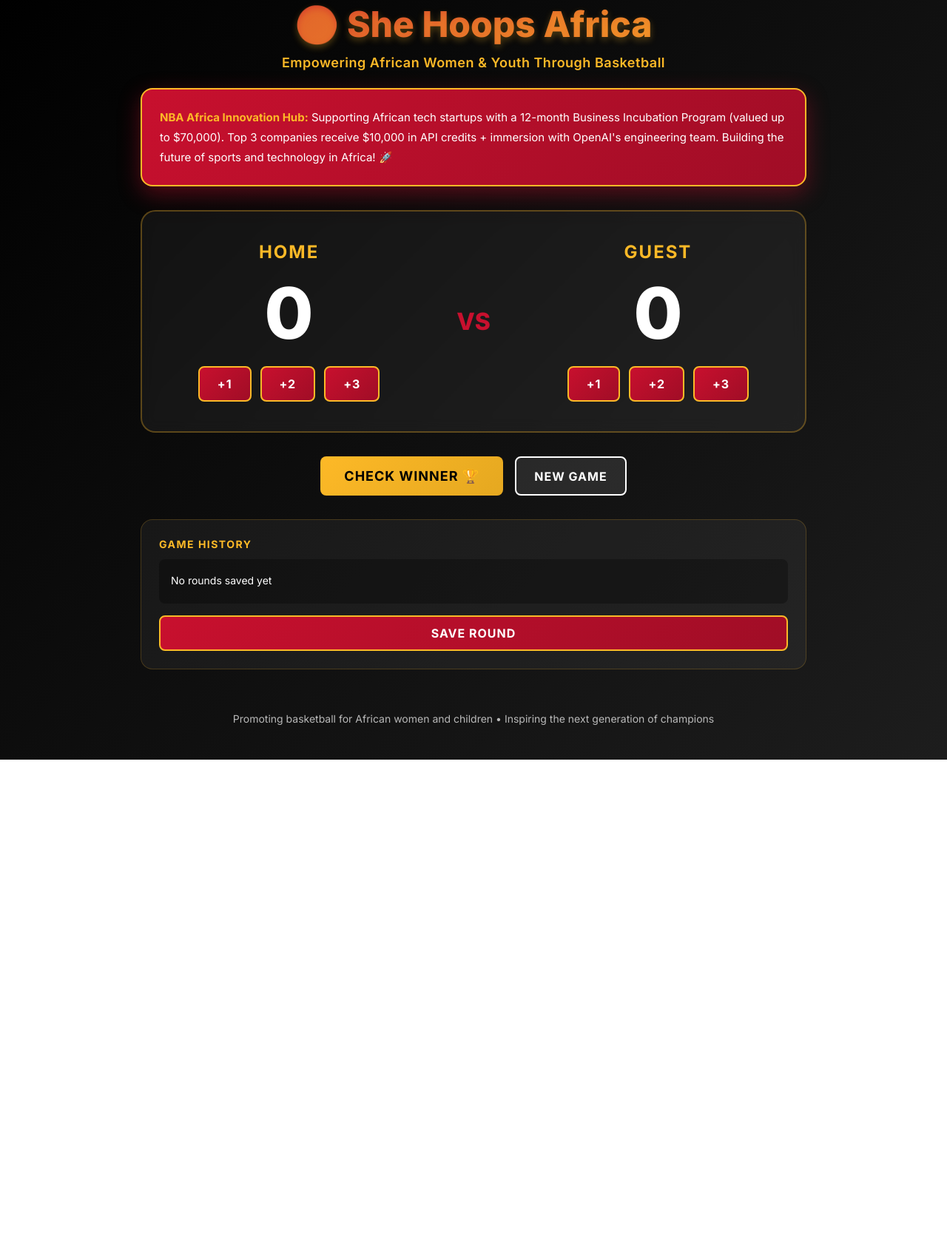
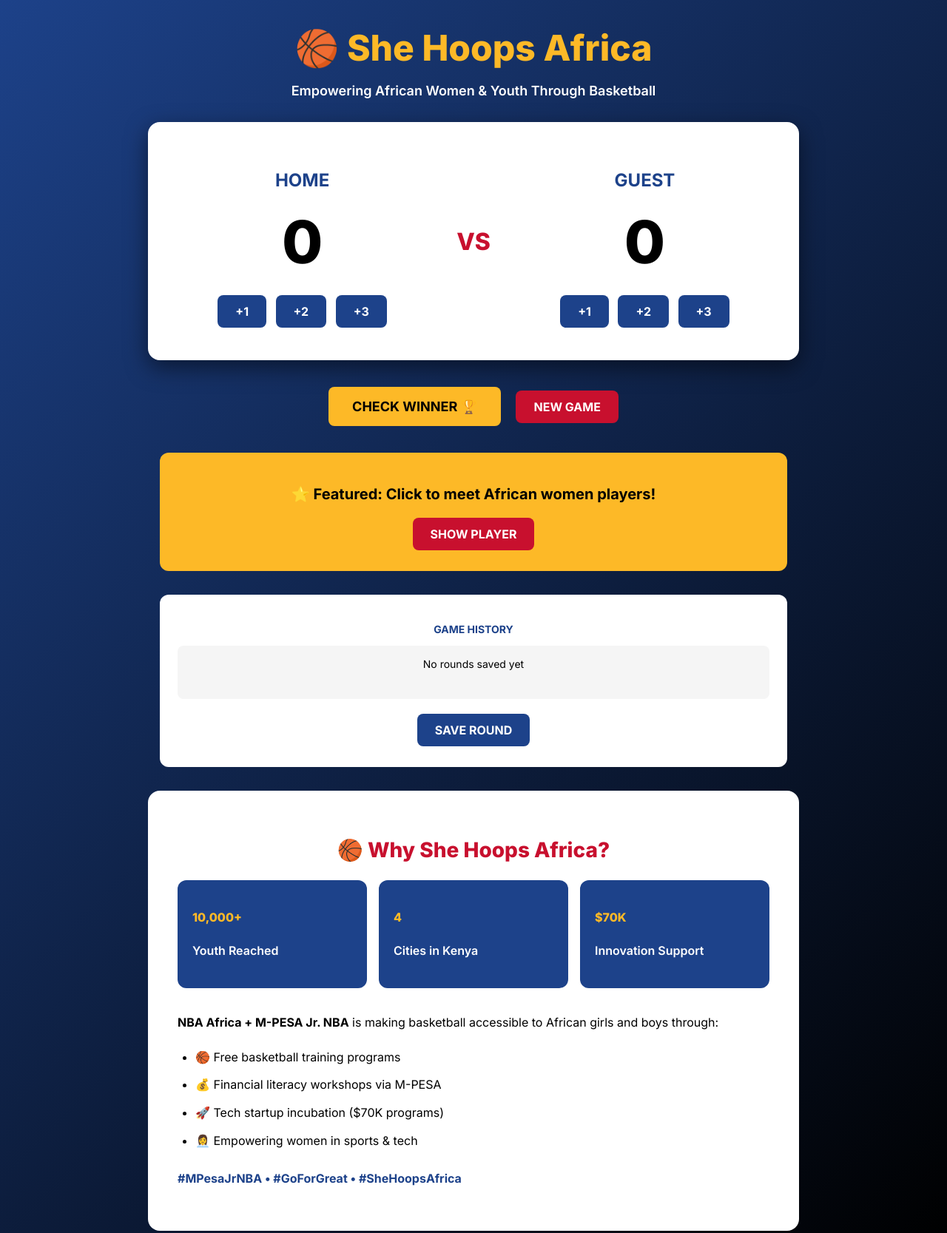
Before and after one commit to SheillaO/She-Hoops-Africa, a website built with Vite: page index.html in a window 1280 px wide. Shown: the part 17-1684 px from the top of the page at 74% size. Before the commit the page ends 1044 px from the top, so only its background shows below. Built offline with nearby package versions, Linux system fonts and the light colour scheme.

Commit message:
Reworked the html and css

```diff
--- a/index.css
+++ b/index.css
@@ -1,273 +1,256 @@
-:root {
-    --nba-red: #C8102E;
-    --nba-black: #000000;
-    --nba-gold: #FDB927;
-    --nba-white: #FFFFFF;
-    --nba-gray: #1D1D1D;
-}
-
-* {
+/* NBA Africa Colors - Balanced! */
+body {
     margin: 0;
-    padding: 0;
-    box-sizing: border-box;
-}
-
-body {
-    font-family: 'Inter', -apple-system, BlinkMacSystemFont, 'Segoe UI', Roboto, sans-serif;
-    background: linear-gradient(135deg, var(--nba-black) 0%, var(--nba-gray) 100%);
-    min-height: 100vh;
     padding: 20px;
-    color: var(--nba-white);
-}
-
-/* Hero Section */
-.hero-section {
+    font-family: 'Inter', Arial, sans-serif;
+    background: linear-gradient(135deg, #1D428A 0%, #000000 100%); /* Science Blue to Black */
+    color: white;
     text-align: center;
-    margin-bottom: 24px;
 }
 
 h1 {
     font-size: 48px;
     font-weight: 800;
-    background: linear-gradient(135deg, var(--nba-red) 0%, var(--nba-gold) 100%);
-    -webkit-background-clip: text;
-    -webkit-text-fill-color: transparent;
-    background-clip: text;
-    margin-bottom: 12px;
-    text-shadow: 0 4px 10px rgba(253, 185, 39, 0.3);
+    color: #FDB927; /* Gold */
+    margin-bottom: 8px;
 }
 
 .tagline {
     font-size: 18px;
-    color: var(--nba-gold);
+    color: white;
     font-weight: 600;
-    letter-spacing: 0.5px;
+    margin-bottom: 32px;
 }
 
-/* Mission Box */
-.mission-box {
-    background: linear-gradient(135deg, var(--nba-red) 0%, #a00d26 100%);
+/* Scoreboard */
+.container {
+    display: flex;
+    justify-content: center;
+    gap: 40px;
+    max-width: 800px;
+    margin: 0 auto 32px;
+    background: white; /* WHITE background */
+    padding: 40px;
     border-radius: 16px;
-    padding: 24px;
-    margin: 0 auto 32px;
-    max-width: 900px;
-    box-shadow: 0 10px 30px rgba(200, 16, 46, 0.4);
-    border: 2px solid var(--nba-gold);
+    box-shadow: 0 10px 30px rgba(0, 0, 0, 0.5);
 }
 
-.mission-box p {
-    font-size: 15px;
-    line-height: 1.8;
-    color: var(--nba-white);
-}
-
-.mission-box strong {
-    color: var(--nba-gold);
-    font-weight: 700;
-}
-
-/* Scoreboard Container */
-.scoreboard-container {
-    display: flex;
-    justify-content: center;
-    align-items: center;
-    gap: 40px;
-    max-width: 900px;
-    margin: 0 auto 32px;
-    background: rgba(255, 255, 255, 0.05);
-    backdrop-filter: blur(10px);
-    border-radius: 20px;
-    padding: 40px 32px;
-    border: 2px solid rgba(253, 185, 39, 0.3);
-}
-
-.team-section {
-    text-align: center;
+.team-box {
     flex: 1;
 }
 
 h3 {
     font-size: 24px;
     font-weight: 700;
-    color: var(--nba-gold);
-    margin-bottom: 20px;
+    color: #1D428A; /* Science Blue */
+    margin-bottom: 16px;
     text-transform: uppercase;
-    letter-spacing: 2px;
 }
 
 .score {
-    font-size: 96px;
+    font-size: 80px;
     font-weight: 800;
-    color: var(--nba-white);
-    margin-bottom: 24px;
-    line-height: 1;
-    transition: all 0.3s ease;
+    color: #000000; /* Black */
+    margin: 20px 0;
 }
 
-/* Winning team highlights */
+/* Winning team gets gold */
 .score.winning {
-    color: var(--nba-gold);
-    text-shadow: 0 0 20px rgba(253, 185, 39, 0.6);
-    transform: scale(1.1);
+    color: #FDB927; /* Gold */
 }
 
-.vs-divider {
+.vs {
     font-size: 32px;
     font-weight: 800;
-    color: var(--nba-red);
-    padding: 0 20px;
-}
-
-/* Buttons */
-.button-group {
-    display: flex;
-    gap: 12px;
-    justify-content: center;
+    color: #C8102E; /* Red */
+    align-self: center;
 }
 
 button {
-    background: linear-gradient(135deg, var(--nba-red) 0%, #a00d26 100%);
-    color: var(--nba-white);
-    border: 2px solid var(--nba-gold);
+    background: #1D428A; /* Science Blue */
+    color: white;
+    border: none;
     padding: 12px 24px;
     font-size: 16px;
     font-weight: 700;
-    font-family: 'Inter', sans-serif;
     border-radius: 8px;
     cursor: pointer;
-    transition: all 0.2s ease;
-    text-transform: uppercase;
-    letter-spacing: 1px;
+    margin: 4px;
+    font-family: 'Inter', sans-serif;
 }
 
 button:hover {
-    background: linear-gradient(135deg, var(--nba-gold) 0%, #e5a820 100%);
-    color: var(--nba-black);
-    transform: translateY(-2px);
-    box-shadow: 0 6px 20px rgba(253, 185, 39, 0.5);
+    background: #FDB927; /* Gold on hover */
+    color: #000000;
 }
 
-button:active {
-    transform: translateY(0);
-}
-
-/* Controls Section */
-.controls-section {
-    display: flex;
-    gap: 16px;
-    justify-content: center;
+/* Controls */
+.controls {
     margin-bottom: 32px;
-    flex-wrap: wrap;
 }
 
 .winner-btn {
-    background: linear-gradient(135deg, var(--nba-gold) 0%, #e5a820 100%);
-    color: var(--nba-black);
+    background: #FDB927; /* Gold */
+    color: #000000;
+    padding: 16px 32px;
     font-size: 18px;
-    padding: 16px 32px;
-    border: none;
+    margin-right: 12px;
 }
 
 .winner-btn:hover {
-    background: linear-gradient(135deg, #ffcf4b 0%, var(--nba-gold) 100%);
-    transform: scale(1.05);
+    background: #C8102E; /* Red on hover */
+    color: white;
 }
 
-.new-game-btn {
-    background: rgba(255, 255, 255, 0.1);
-    color: var(--nba-white);
-    border: 2px solid var(--nba-white);
+.new-btn {
+    background: #C8102E; /* Red */
+    color: white;
 }
 
-.new-game-btn:hover {
-    background: var(--nba-white);
-    color: var(--nba-black);
+.new-btn:hover {
+    background: #000000; /* Black on hover */
 }
 
-/* History Section */
-.history-section {
-    max-width: 900px;
+/* Featured Player */
+.featured-player {
+    max-width: 800px;
     margin: 0 auto 32px;
-    background: rgba(255, 255, 255, 0.05);
-    border-radius: 16px;
+    background: #FDB927; /* Gold */
     padding: 24px;
-    border: 1px solid rgba(253, 185, 39, 0.2);
+    border-radius: 12px;
+    color: #000000;
 }
 
-.history-label {
+#featured-player {
+    font-size: 20px;
+    font-weight: 700;
+    margin-bottom: 16px;
+}
+
+.player-btn {
+    background: #C8102E; /* Red */
+    color: white;
+}
+
+.player-btn:hover {
+    background: #1D428A; /* Science Blue on hover */
+}
+
+/* History */
+.history {
+    max-width: 800px;
+    margin: 0 auto 32px;
+    background: white; /* WHITE */
+    color: #000000;
+    padding: 24px;
+    border-radius: 12px;
+}
+
+.label {
     font-size: 14px;
     font-weight: 700;
-    color: var(--nba-gold);
+    color: #1D428A; /* Science Blue */
     text-transform: uppercase;
-    letter-spacing: 1.5px;
     margin-bottom: 12px;
 }
 
-.history-text {
-    background: rgba(0, 0, 0, 0.3);
+#save-el {
+    background: #f5f5f5;
+    padding: 16px;
     border-radius: 8px;
-    padding: 16px;
-    min-height: 60px;
+    min-height: 40px;
+    margin-bottom: 16px;
     font-size: 14px;
-    color: var(--nba-white);
+}
+
+/* Mission */
+.mission {
+    max-width: 800px;
+    margin: 0 auto;
+    background: white; /* WHITE */
+    color: #000000;
+    padding: 40px;
+    border-radius: 16px;
+}
+
+.mission h2 {
+    font-size: 28px;
+    font-weight: 800;
+    color: #C8102E; /* Red */
+    margin-bottom: 24px;
+}
+
+.stats {
+    display: flex;
+    justify-content: space-around;
+    gap: 16px;
+    margin-bottom: 32px;
+}
+
+.stat-box {
+    background: #1D428A; /* Science Blue */
+    padding: 20px;
+    border-radius: 12px;
+    flex: 1;
+    color: white;
+}
+
+.stat-number {
+    font-size: 36px;
+    font-weight: 800;
+    color: #FDB927; /* Gold */
+    margin-bottom: 8px;
+}
+
+.stat-label {
+    font-size: 14px;
+    font-weight: 600;
+}
+
+.mission p {
+    font-size: 16px;
     line-height: 1.8;
     margin-bottom: 16px;
-    max-height: 150px;
-    overflow-y: auto;
+    text-align: left;
 }
 
-.save-btn {
-    width: 100%;
+.mission ul {
+    text-align: left;
+    margin: 20px 0;
+    padding-left: 24px;
 }
 
-/* Footer */
-footer {
-    text-align: center;
-    padding: 24px;
-    margin-top: 32px;
-}
-
-footer p {
-    color: rgba(255, 255, 255, 0.7);
-    font-size: 14px;
+.mission li {
+    font-size: 16px;
+    margin-bottom: 12px;
     line-height: 1.6;
 }
 
-/* Responsive Design */
+.hashtags {
+    font-weight: 700;
+    color: #1D428A; /* Science Blue */
+    font-size: 18px;
+    text-align: center;
+    margin-top: 24px;
+}
+
+/* Mobile */
 @media (max-width: 768px) {
-    h1 {
-        font-size: 36px;
+    .container {
+        flex-direction: column;
+        gap: 20px;
+        padding: 24px;
     }
 
-    .scoreboard-container {
-        flex-direction: column;
-        gap: 20px;
-        padding: 32px 24px;
-    }
-
-    .vs-divider {
+    .vs {
         transform: rotate(90deg);
-        padding: 20px 0;
     }
 
     .score {
-        font-size: 72px;
+        font-size: 60px;
     }
 
-    .button-group {
-        flex-direction: column;
-        width: 100%;
-    }
-
-    button {
-        width: 100%;
-    }
-
-    .controls-section {
+    .stats {
         flex-direction: column;
     }
-
-    .winner-btn, .new-game-btn {
-        width: 100%;
-    }
 }
--- a/index.html
+++ b/index.html
@@ -1,60 +1,79 @@
 <!DOCTYPE html>
-<html lang="en">
+<html>
     <head>
         <meta charset="UTF-8">
-    <meta name="viewport" content="width=device-width, initial-scale=1.0">
         <title>She Hoops Africa - Basketball Scoreboard</title>
         <link rel="stylesheet" href="index.css">
         <link href="https://fonts.googleapis.com/css2?family=Inter:wght@400;600;700;800&display=swap" rel="stylesheet">
     </head>
     <body>
-    <div class="hero-section">
         <h1>🏀 She Hoops Africa</h1>
         <p class="tagline">Empowering African Women & Youth Through Basketball</p>
-    </div>
 
-    <div class="mission-box">
-        <p><strong>NBA Africa Innovation Hub:</strong> Supporting African tech startups with a 12-month Business Incubation Program (valued up to $70,000). Top 3 companies receive $10,000 in API credits + immersion with OpenAI's engineering team. Building the future of sports and technology in Africa! 🚀</p>
-    </div>
-
-    <div class="scoreboard-container">
-        <div class="team-section">
+        <div class="container">
+            <div class="team-box">
                 <h3>HOME</h3>
                 <p id="points-el" class="score">0</p>
-            <div class="button-group">
                 <button onclick="add1point()">+1</button>
                 <button onclick="add2point()">+2</button>
                 <button onclick="add3point()">+3</button>
             </div>
-        </div>
 
-        <div class="vs-divider">VS</div>
+            <div class="vs">VS</div>
 
-        <div class="team-section">
+            <div class="team-box">
                 <h3>GUEST</h3>
                 <p id="point-el" class="score">0</p>
-            <div class="button-group">
                 <button onclick="add1points()">+1</button>
                 <button onclick="add2points()">+2</button>
                 <button onclick="add3points()">+3</button>
             </div>
         </div>
+
+        <div class="controls">
+            <button onclick="checkWinner()" class="winner-btn">CHECK WINNER 🏆</button>
+            <button onclick="newGame()" class="new-btn">NEW GAME</button>
         </div>
 
-    <div class="controls-section">
-        <button onclick="checkWinner()" class="winner-btn">CHECK WINNER 🏆</button>
-        <button onclick="newGame()" class="new-game-btn">NEW GAME</button>
+        <div class="featured-player">
+            <p id="featured-player">⭐ Featured: Click to meet African women players!</p>
+            <button onclick="showPlayer()" class="player-btn">SHOW PLAYER</button>
         </div>
 
-    <div class="history-section">
-        <p class="history-label">Game History</p>
-        <p id="save-el" class="history-text">No rounds saved yet</p>
-        <button onclick="save()" class="save-btn">SAVE ROUND</button>
+        <div class="history">
+            <p class="label">Game History</p>
+            <p id="save-el">No rounds saved yet</p>
+            <button onclick="save()">SAVE ROUND</button>
         </div>
 
-    <footer>
-        <p>Promoting basketball for African women and children • Inspiring the next generation of champions</p>
-    </footer>
+        <div class="mission">
+            <h2>🏀 Why She Hoops Africa?</h2>
+
+            <div class="stats">
+                <div class="stat-box">
+                    <p class="stat-number">10,000+</p>
+                    <p class="stat-label">Youth Reached</p>
+                </div>
+                <div class="stat-box">
+                    <p class="stat-number">4</p>
+                    <p class="stat-label">Cities in Kenya</p>
+                </div>
+                <div class="stat-box">
+                    <p class="stat-number">$70K</p>
+                    <p class="stat-label">Innovation Support</p>
+                </div>
+            </div>
+
+            <p><strong>NBA Africa + M-PESA Jr. NBA</strong> is making basketball accessible to African girls and boys through:</p>
+            <ul>
+                <li>🏀 Free basketball training programs</li>
+                <li>💰 Financial literacy workshops via M-PESA</li>
+                <li>🚀 Tech startup incubation ($70K programs)</li>
+                <li>👩‍💼 Empowering women in sports & tech</li>
+            </ul>
+
+            <p class="hashtags">#MPesaJrNBA • #GoForGreat • #SheHoopsAfrica</p>
+        </div>
 
         <script src="index.js"></script>
     </body>
--- a/index.js
+++ b/index.js
@@ -1,100 +1,121 @@
 //HOME POINTS//
-let mypoints = 0
-let pointsEl = document.getElementById("points-el")
+let mypoints = 0;
+let pointsEl = document.getElementById("points-el");
 
 function add1point() {
-    mypoints += 1
-    pointsEl.textContent = mypoints
-    updateLeadingTeam()
+  mypoints += 1;
+  pointsEl.textContent = mypoints;
+  updateLeadingTeam();
 }
 
 function add2point() {
-    mypoints += 2
-    pointsEl.textContent = mypoints
-    updateLeadingTeam()
+  mypoints += 2;
+  pointsEl.textContent = mypoints;
+  updateLeadingTeam();
 }
 
 function add3point() {
-    mypoints += 3
-    pointsEl.textContent = mypoints
-    updateLeadingTeam()
+  mypoints += 3;
+  pointsEl.textContent = mypoints;
+  updateLeadingTeam();
 }
 
 //GUEST POINTS//
-let mypoint = 0
-let pointEl = document.getElementById("point-el")
+let mypoint = 0;
+let pointEl = document.getElementById("point-el");
 
 function add1points() {
-    mypoint += 1
-    pointEl.textContent = mypoint
-    updateLeadingTeam()
+  mypoint += 1;
+  pointEl.textContent = mypoint;
+  updateLeadingTeam();
 }
 
 function add2points() {
-    mypoint += 2
-    pointEl.textContent = mypoint
-    updateLeadingTeam()
+  mypoint += 2;
+  pointEl.textContent = mypoint;
+  updateLeadingTeam();
 }
 
 function add3points() {
-    mypoint += 3
-    pointEl.textContent = mypoint
-    updateLeadingTeam()
+  mypoint += 3;
+  pointEl.textContent = mypoint;
+  updateLeadingTeam();
 }
 
-// NEW FEATURE: Highlight leading team in gold
+// Highlight leading team in gold
 function updateLeadingTeam() {
-    // Remove winning class from both
-    pointsEl.classList.remove("winning")
-    pointEl.classList.remove("winning")
+  // Remove winning class from both
+  pointsEl.classList.remove("winning");
+  pointEl.classList.remove("winning");
 
-    // Add winning class to leader
-    if (mypoints > mypoint) {
-        pointsEl.classList.add("winning")
-    } else if (mypoint > mypoints) {
-        pointEl.classList.add("winning")
-    }
-    // If tied, no one gets highlighted
+  // Add winning class to leader
+  if (mypoints > mypoint) {
+    pointsEl.classList.add("winning");
+  } else if (mypoint > mypoints) {
+    pointEl.classList.add("winning");
+  }
 }
 
-// NEW FEATURE: Check winner and announce
+// Check winner
 function checkWinner() {
-    if (mypoints > mypoint) {
-        alert("🏆 HOME TEAM WINS! 🏆\n\nFinal Score:\nHOME: " + mypoints + " | GUEST: " + mypoint + "\n\nCongratulations!")
-    } else if (mypoint > mypoints) {
-        alert("🏆 GUEST TEAM WINS! 🏆\n\nFinal Score:\nHOME: " + mypoints + " | GUEST: " + mypoint + "\n\nCongratulations!")
-    } else {
-        alert("🤝 IT'S A TIE! 🤝\n\nFinal Score:\nHOME: " + mypoints + " | GUEST: " + mypoint + "\n\nWhat a close game!")
-    }
+  if (mypoints > mypoint) {
+    alert(
+      "🏆 HOME TEAM WINS! 🏆\n\nHOME: " + mypoints + " | GUEST: " + mypoint,
+    );
+  } else if (mypoint > mypoints) {
+    alert(
+      "🏆 GUEST TEAM WINS! 🏆\n\nHOME: " + mypoints + " | GUEST: " + mypoint,
+    );
+  } else {
+    alert("🤝 IT'S A TIE! 🤝\n\nHOME: " + mypoints + " | GUEST: " + mypoint);
+  }
 }
 
-// Save function: track each round separately
-let homeRounds = []
-let guestRounds = []
-let saveEl = document.getElementById("save-el")
+// Save function: track each round
+let homeRounds = [];
+let guestRounds = [];
+let saveEl = document.getElementById("save-el");
 
 function save() {
-    // Push current scores into arrays
-    homeRounds.push(mypoints)
-    guestRounds.push(mypoint)
+  homeRounds.push(mypoints);
+  guestRounds.push(mypoint);
 
-    // Build a string to display each round
-    saveEl.textContent = ""
-    for (let i = 0; i < homeRounds.length; i++) {
-        saveEl.textContent += `Round ${i+1} - HOME: ${homeRounds[i]}, GUEST: ${guestRounds[i]} | `
-    }
+  saveEl.textContent = "";
+  for (let i = 0; i < homeRounds.length; i++) {
+    saveEl.textContent += `Round ${i + 1} - HOME: ${homeRounds[i]}, GUEST: ${guestRounds[i]} | `;
+  }
 }
 
 function newGame() {
-    // Reset HOME and GUEST points
-    mypoints = 0
-    mypoint = 0
+  mypoints = 0;
+  mypoint = 0;
 
-    // Update UI
-    pointsEl.textContent = mypoints
-    pointEl.textContent = mypoint
+  pointsEl.textContent = mypoints;
+  pointEl.textContent = mypoint;
 
-    // Remove winning highlights
-    pointsEl.classList.remove("winning")
-    pointEl.classList.remove("winning")
+  pointsEl.classList.remove("winning");
+  pointEl.classList.remove("winning");
 }
+
+// Featured African Women Players
+let players = [
+  "Evelyn Akhator (Nigeria) - WNBA Player",
+  "Zahra Baitie (Ghana) - Professional Player",
+  "Janeth Arcain (Senegal) - Basketball Star",
+  "Aya Traoré (Mali) - Rising Star",
+  "Ezinne Kalu (Nigeria) - National Team Captain",
+  "Aïssata Maïga (Mali) - Professional Player",
+];
+
+let playerEl = document.getElementById("featured-player");
+let currentPlayer = 0;
+
+function showPlayer() {
+  playerEl.textContent = "⭐ Featured: " + players[currentPlayer];
+  currentPlayer += 1;
+
+  // Reset to start when we reach the end
+  if (currentPlayer >= players.length) {
+    currentPlayer = 0;
+  }
+}
```
Lines whose indentation alone changed are shown as unchanged.
